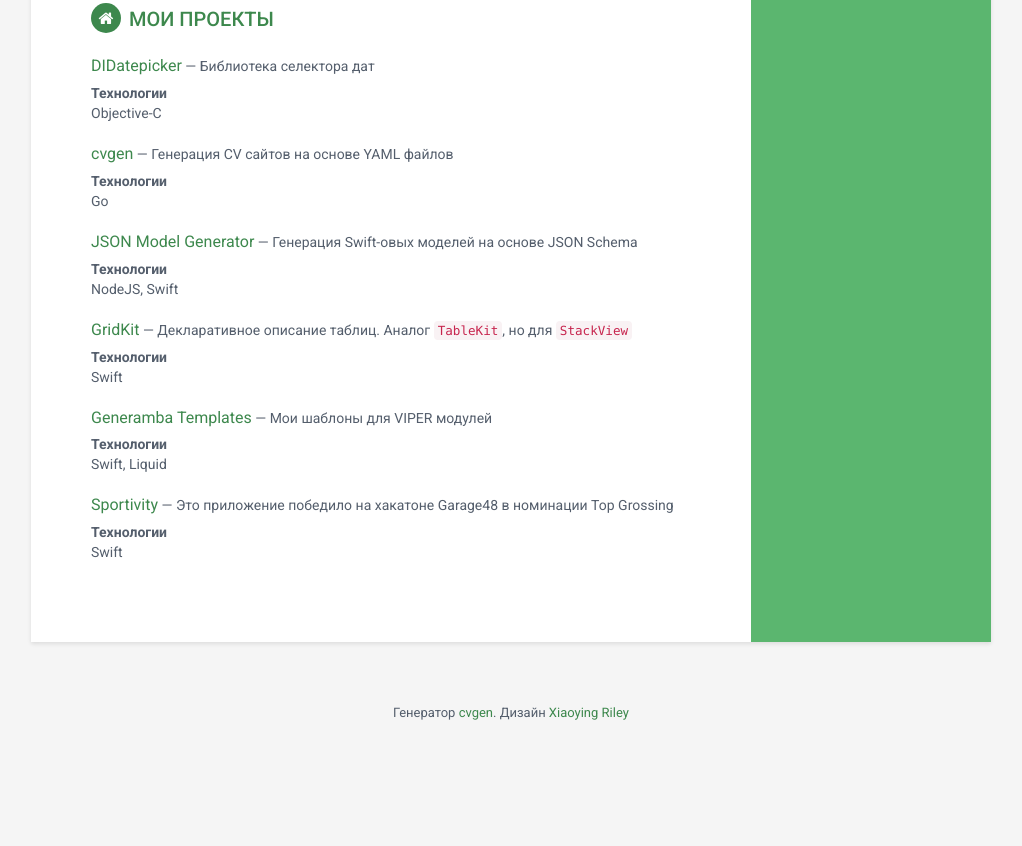
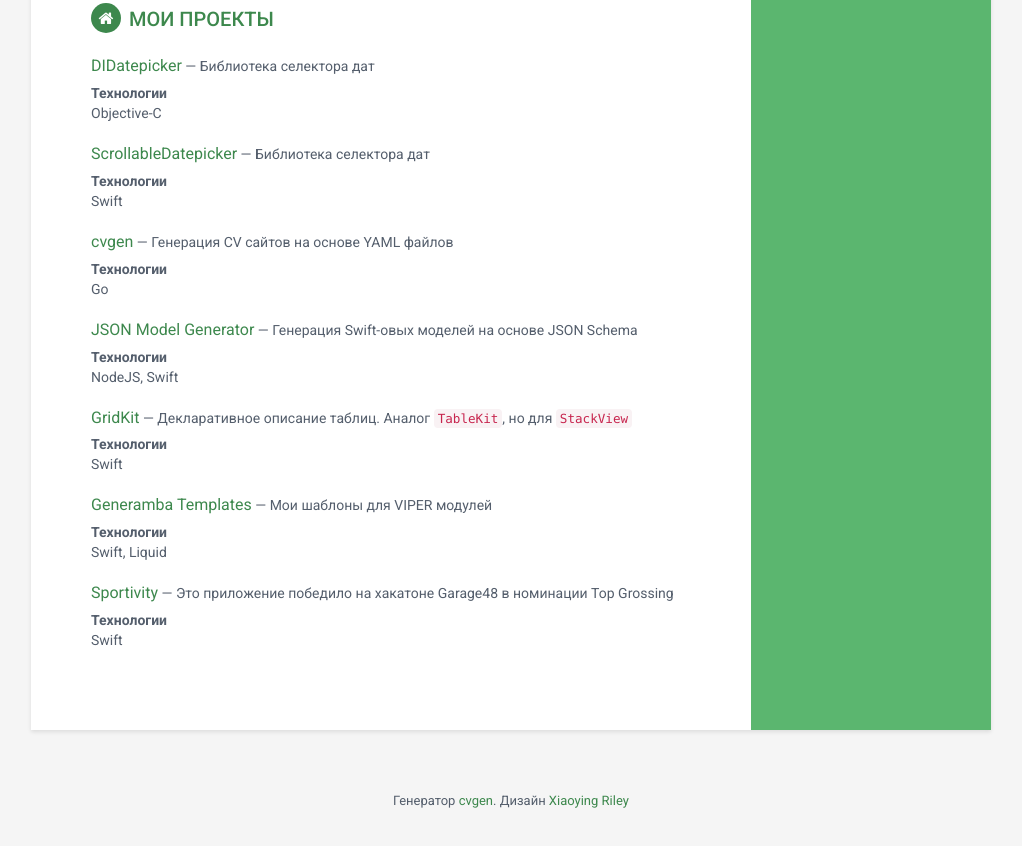
Before and after one commit to noxt/noxt.github.io, a plain HTML site: page index.html in a window 1280 px wide. Shown: the part 2990-3836 px from the top of the page, without its empty margins (129-1151 px from the left). Before the commit the page ends 3774 px from the top, so only its background shows below. Drawn offline with Linux system fonts and the light colour scheme.

Commit message:
Update index.html

```diff
--- a/index.html
+++ b/index.html
@@ -568,6 +568,23 @@
 
             </div>
 
+
+            <div class="item">
+                <span class="project-title"><a href="https://github.com/noxt/ScrollableDatepicker" target="_blank">ScrollableDatepicker</a></span> &mdash;
+                <span class="project-tagline">Библиотека селектора дат</span>
+
+
+
+
+
+
+                <div class="project-item">
+                    <b>Технологии</b><br>
+                    Swift
+                </div>
+
+            </div>
+
             <div class="item">
                 <span class="project-title"><a href="https://github.com/noxt/cvgen" target="_blank">cvgen</a></span> &mdash;
                 <span class="project-tagline">Генерация CV сайтов на основе YAML файлов</span>
```
